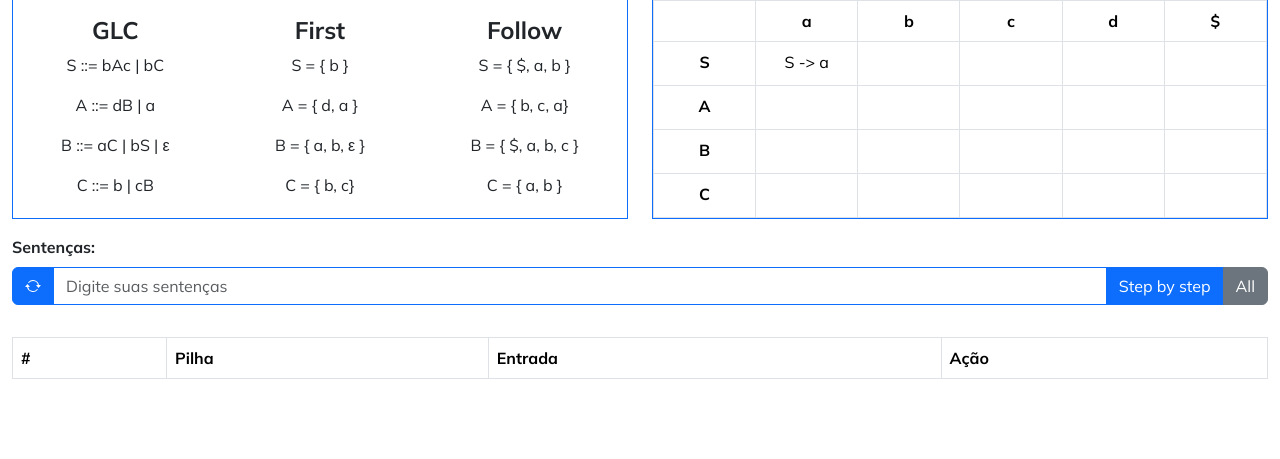
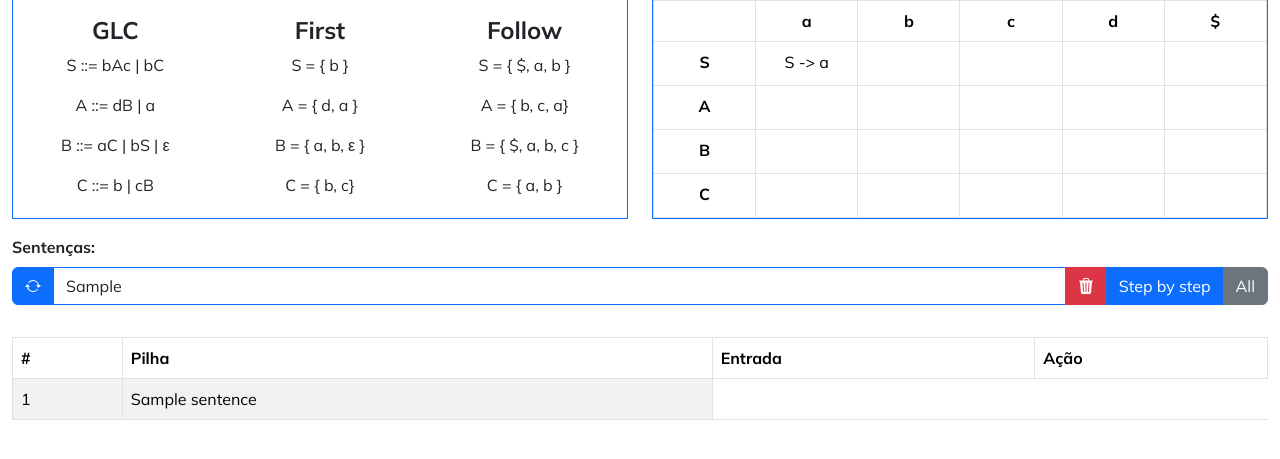
Before and after one commit to leodoprado/Analisador-Sintatico, a Flask app: template templates/index.html in a window 1280 px wide. Shown: the part 79-538 px from the top of the page. Run offline with Flask 3, Linux system fonts and the light colour scheme; the template is opened without the code that fills it: most values are stand-ins (such as "Sample title", 1, 10 or a date in 2020); lists and menus that the app fills with data are empty.

Commit message:
att 15-06

```diff
--- a/app.py
+++ b/app.py
@@ -1,12 +1,12 @@
 from flask import Flask, jsonify
-#from database import sentencas
 from routes.home import home_route
 import webview
 
 app = Flask(__name__)
+
 #webview.create_window('Analisador Sintático', app)
 
-app.register_blueprint(home_route)
+app.register_blueprint(home_route, url_prefix='/')
 
 if __name__ == "__main__":
     app.run(debug=True)
--- /dev/null
+++ b/static/js/script.js
@@ -0,0 +1,5 @@
+function confirmClearInput() {
+    if (confirm("Deseja limpar o campo?")) {
+        document.getElementById("sentencesInput").value = "";
+    }
+}
--- a/templates/index.html
+++ b/templates/index.html
@@ -9,6 +9,7 @@
     <link rel="preconnect" href="https://fonts.googleapis.com">
     <link rel="preconnect" href="https://fonts.gstatic.com" crossorigin>
     <link href="https://fonts.googleapis.com/css2?family=Mulish:ital,wght@0,200..1000;1,200..1000&display=swap" rel="stylesheet">
+    <script src="{{ url_for('static', filename='js/script.js') }}"></script>
 </head>
     <body>
 
@@ -108,17 +109,20 @@
 
         <div class="row mt-3">
           <div class="col-sm-12">
-            <form>
+            <form  method="post">
               <div class="mb-3">
                 <label for="sentencesInput" class="form-label fw-bold">Sentenças:</label>
                 <div class="input-group">
-                  <button class="btn btn-primary d-flex align-items-center" type="button"><svg xmlns="http://www.w3.org/2000/svg" width="16" height="16" fill="currentColor" class="bi bi-arrow-repeat" viewBox="0 0 16 16">
+                  <button class="btn btn-primary d-flex align-items-center" type="submit" formaction="{{ url_for('home.gerar_sentencas') }}"><svg xmlns="http://www.w3.org/2000/svg" width="16" height="16" fill="currentColor" class="bi bi-arrow-repeat" viewBox="0 0 16 16">
                     <path d="M11.534 7h3.932a.25.25 0 0 1 .192.41l-1.966 2.36a.25.25 0 0 1-.384 0l-1.966-2.36a.25.25 0 0 1 .192-.41m-11 2h3.932a.25.25 0 0 0 .192-.41L2.692 6.23a.25.25 0 0 0-.384 0L.342 8.59A.25.25 0 0 0 .534 9"/>
                     <path fill-rule="evenodd" d="M8 3c-1.552 0-2.94.707-3.857 1.818a.5.5 0 1 1-.771-.636A6.002 6.002 0 0 1 13.917 7H12.9A5 5 0 0 0 8 3M3.1 9a5.002 5.002 0 0 0 8.757 2.182.5.5 0 1 1 .771.636A6.002 6.002 0 0 1 2.083 9z"/>
                   </svg></button>
-                  <input type="text" class="form-control border-primary shadow-none" id="sentencesInput" placeholder="Digite suas sentenças">
-                  <button class="btn btn-primary" type="button">Step by step</button>
-                  <button class="btn btn-secondary" type="button">All</button>
+                  <input type="text" class="form-control border-primary shadow-none" id="sentencesInput" name="sentencesInput" value="{{ sentencesInput }}" placeholder="Digite suas sentenças">
+                  <button class="btn btn-danger d-flex align-items-center"  type="button" onclick="confirmClearInput()"><svg xmlns="http://www.w3.org/2000/svg" width="16" height="16" fill="currentColor" class="bi bi-trash3-fill" viewBox="0 0 16 16">
+                    <path d="M11 1.5v1h3.5a.5.5 0 0 1 0 1h-.538l-.853 10.66A2 2 0 0 1 11.115 16h-6.23a2 2 0 0 1-1.994-1.84L2.038 3.5H1.5a.5.5 0 0 1 0-1H5v-1A1.5 1.5 0 0 1 6.5 0h3A1.5 1.5 0 0 1 11 1.5m-5 0v1h4v-1a.5.5 0 0 0-.5-.5h-3a.5.5 0 0 0-.5.5M4.5 5.029l.5 8.5a.5.5 0 1 0 .998-.06l-.5-8.5a.5.5 0 1 0-.998.06m6.53-.528a.5.5 0 0 0-.528.47l-.5 8.5a.5.5 0 0 0 .998.058l.5-8.5a.5.5 0 0 0-.47-.528M8 4.5a.5.5 0 0 0-.5.5v8.5a.5.5 0 0 0 1 0V5a.5.5 0 0 0-.5-.5"/>
+                  </svg></button>
+                  <button class="btn btn-primary" type="submit">Step by step</button>
+                  <button class="btn btn-secondary" type="submit" formaction="{{ url_for('home.gerar_parsing') }}">All</button>
                 </div>
               </div>
             </form>
@@ -136,7 +140,14 @@
                     </tr>
                 </thead>
                 <tbody>
-                      <!-- Linhas da tabela serão adicionadas aqui -->
+                  {% if listsentencesInput %}
+                    {% for sentence in listsentencesInput %}
+                    <tr>
+                        <td>{{ loop.index }}</td>
+                        <td>{{ sentence }}</td>
+                    </tr>
+                    {% endfor %}
+                  {% endif %}
                 </tbody>
             </table>
           </div>
--- a/generate.py
+++ b/tokens/generate.py
@@ -9,7 +9,5 @@ def gerar_sentenca():
         'cbaca',
         'babaabaccdccc'
     ]
-    sentenca_aleatoria = random.choice(sentencas)
-    print(sentenca_aleatoria)
 
-gerar_sentenca()
+    return random.choice(sentencas)
--- /dev/null
+++ b/tokens/parser.py
@@ -0,0 +1,3 @@
+def parser():
+    StepByStep = False
+    return parser
```
Also changed, not shown: routes/home.py (+12 -1 lines), 1 other file.
